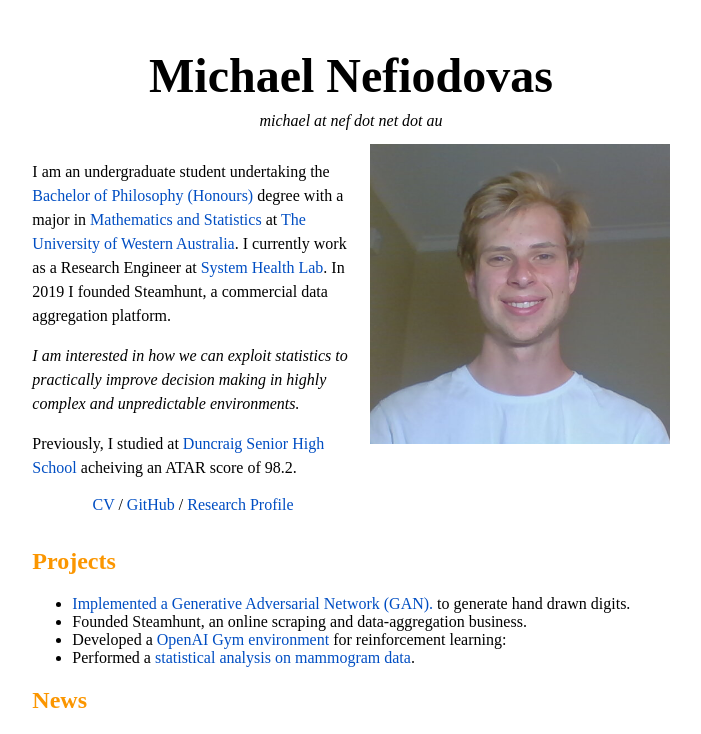
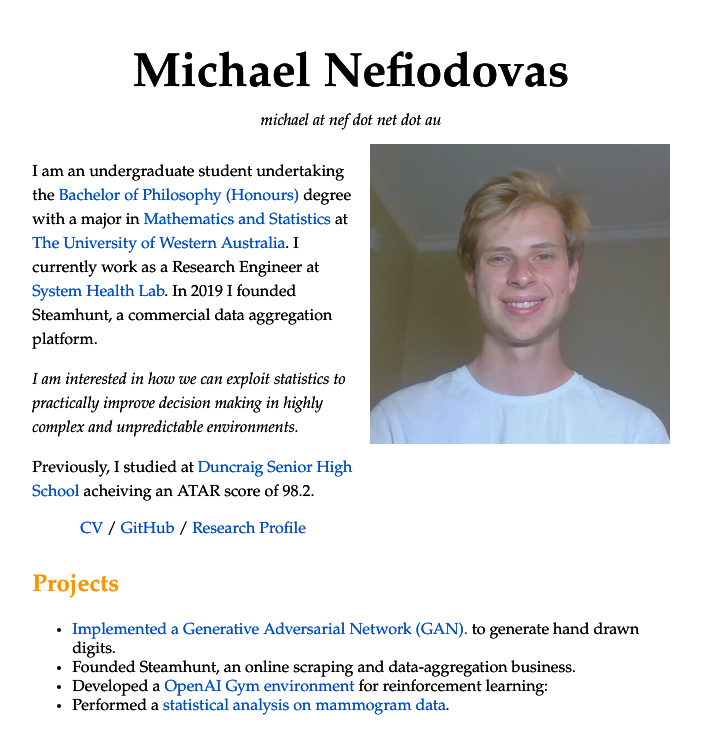
Before and after one commit to MouseAndKeyboard/nefsite, a Next.js app: page / in a window 1280 px wide. Shown: the top 734 px of the page, without its empty margins (289-990 px from the left). Built offline with nearby package versions, Linux system fonts and the light colour scheme.

Commit message:
updated font

```diff
--- a/styles/globals.css
+++ b/styles/globals.css
@@ -2,7 +2,9 @@ html,
 body {
   padding: 0;
   margin: 0;
-  font-family: "TeXGyrePagella", "Times New Roman", Times, serif;
+  font-family: "TeXGyrePagella", "Palatino Linotype", "Book Antiqua", Palatino,
+    serif;
+  text-shadow: 0 0 0 !important;
 }
 
 a {
```
